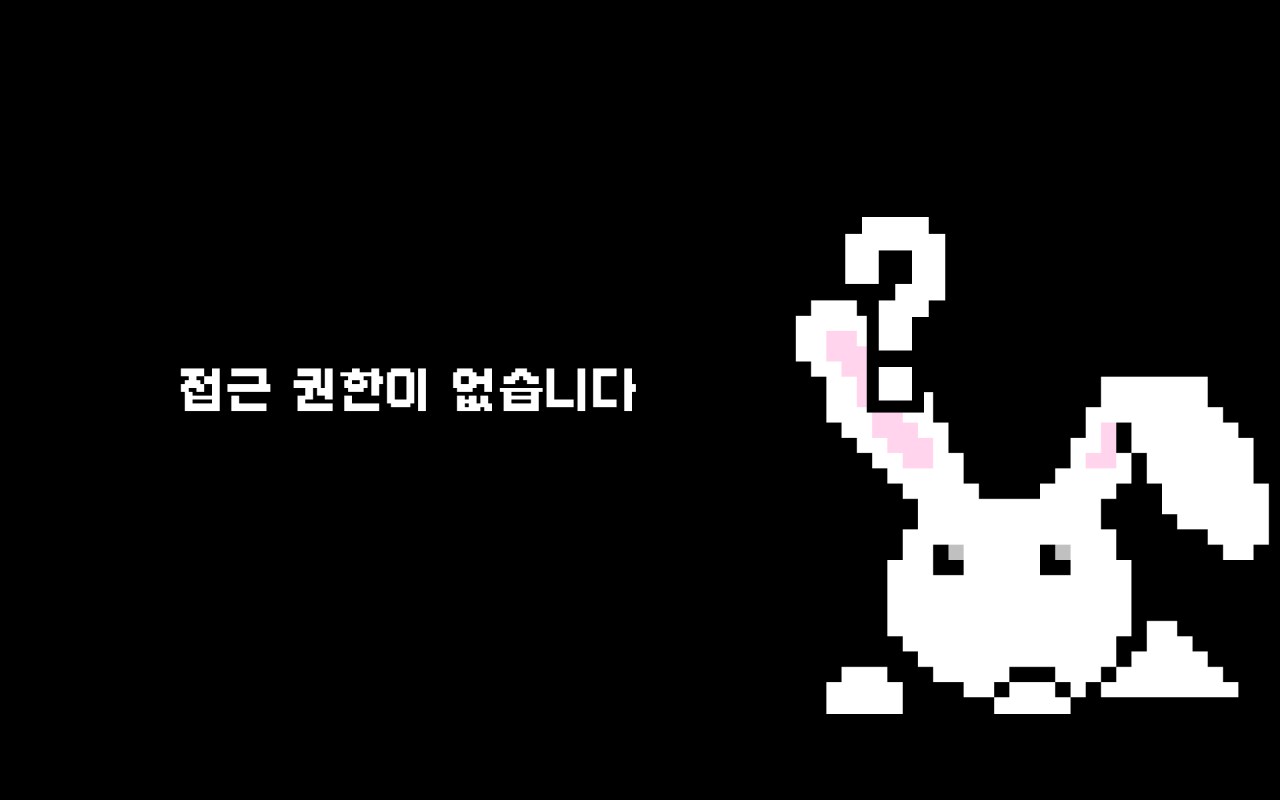
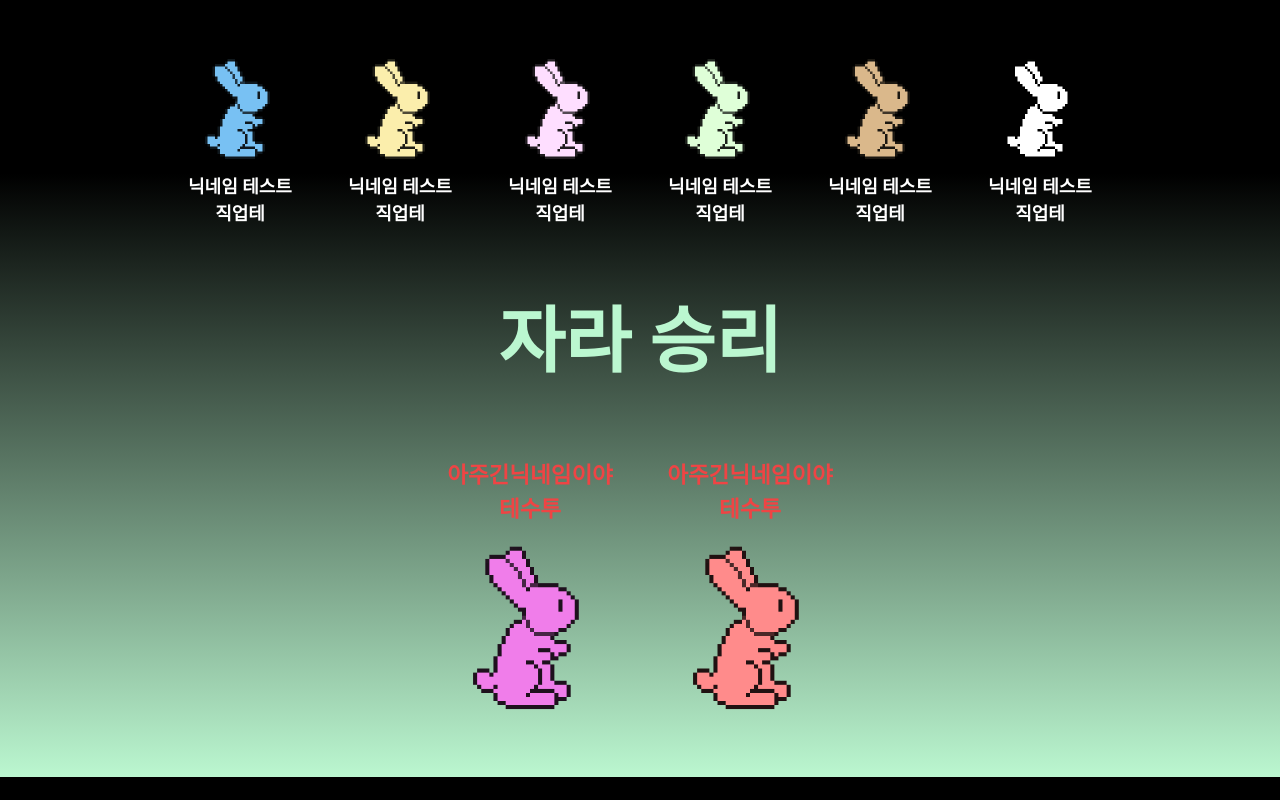
Before and after one commit to tlalswn23/whostheazara, a React (Vite) app in the folder FE/: page /result in a window 1280 px wide. Built offline with nearby package versions, Linux system fonts and the light colour scheme; a web font is replaced by a local one.

Commit message:
Feat: Result화면 UI

```diff
--- a/FE/src/components/result/ResultForm.tsx
+++ b/FE/src/components/result/ResultForm.tsx
@@ -3,7 +3,7 @@ import { ResultWin } from "./ResultWin";
 
 export const ResultForm = () => {
   const user = [1, 1, 1, 1, 2, 1, 2, 1];
-  const rabbitWin = 1;
+  const rabbitWin = 2;
   return (
     <>
       <div
@@ -19,7 +19,7 @@ export const ResultForm = () => {
         <p className={`text-[72px] text-center font-bold ${rabbitWin < 2 ? "text-yellow-200" : "text-green-200"}`}>
           {rabbitWin < 2 ? "토끼 승리" : "자라 승리"}
         </p>
-        <div className={`flex justify-center ${rabbitWin > 2 ? "text-red-500" : "text-white"}`}>
+        <div className={`flex justify-center ${rabbitWin > 1 ? "text-red-500" : "text-white"}`}>
           {user.map((item, index) => {
             return item === rabbitWin && <ResultWin index={index} key={index} />;
           })}
--- a/FE/src/components/result/ResultWin.tsx
+++ b/FE/src/components/result/ResultWin.tsx
@@ -10,13 +10,13 @@ export const ResultWin = ({ index }: ResultLoseProps) => {
   const job = "테수투";
   return (
     <>
-      <div className="flex flex-col justify-center w-[200px] h-250px]">
-        <div className="w-[200px] flex flex-col items-center text-[22.5px]">
+      <div className="flex flex-col justify-center w-[220px] h-250px]">
+        <div className="w-[220px] flex flex-col items-center text-[22.5px]">
           <p className="w-auto">{nickname}</p>
           <p className="w-auto">{job}</p>
         </div>
-        <div className="flex justify-center items-center w-[200px] h-[160px]">
-          <img className="w-[200px] h-[200x]" src={RABBIT_MAP[index].IMG[RABBIT_STATE_MAP.STAND]} />
+        <div className="flex justify-center items-center w-[260px] h-[220px]">
+          <img className="w-[260px] h-[260x] mr-[40px]" src={RABBIT_MAP[index].IMG[RABBIT_STATE_MAP.STAND]} />
         </div>
       </div>
     </>
--- a/FE/src/privateRoute/PrivateRoute.tsx
+++ b/FE/src/privateRoute/PrivateRoute.tsx
@@ -12,7 +12,7 @@ export function PrivateRoute({ requireAuth }: PrivateRouteProps): React.ReactEle
   const { accessToken } = useAccessTokenState();
 
   //FIXME: requireAuth
-  if (requireAuth) {
+  if (false) {
     // 인증이 반드시 필요한 페이지인 경우
     return accessToken ? <Outlet /> : <ForbiddenAuth />;
   } else {
```
